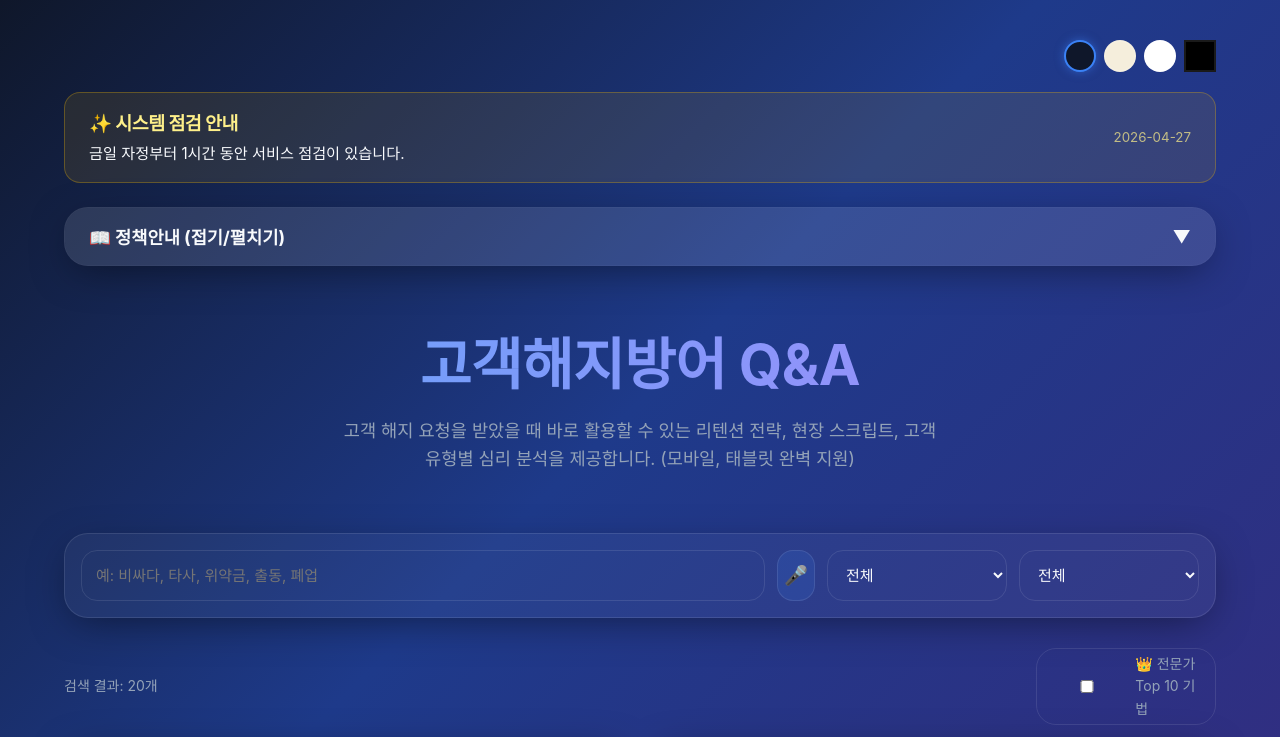
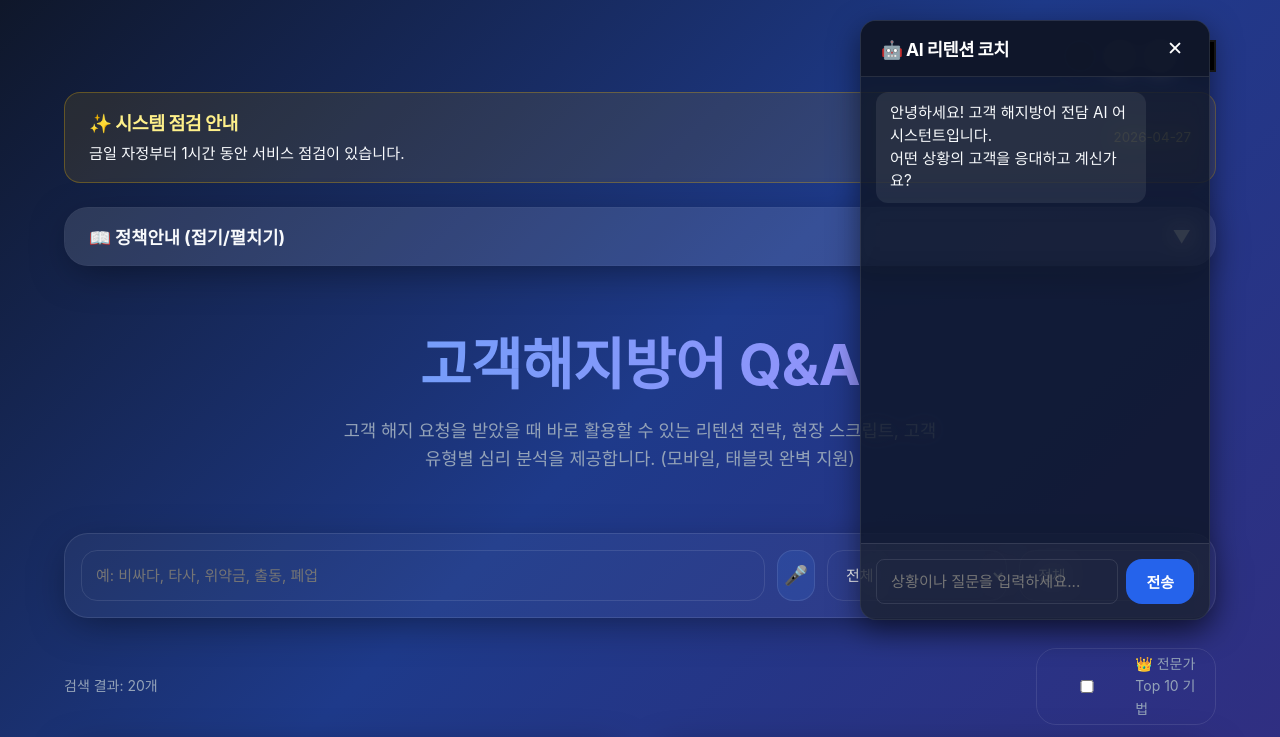
Before and after one commit to bough38-web/https-github.com-bough38-web, a Next.js app: page / in a window 1280 px wide. Shown: the top 737 px of the page. Built offline with nearby package versions, Linux system fonts and the light colour scheme; a web font is replaced by a local one.

Commit message:
style: Move chatbot to top-right with glassmorphism background

```diff
--- a/components/AIChatbot.tsx
+++ b/components/AIChatbot.tsx
@@ -75,12 +75,13 @@ export default function AIChatbot() {
 
       {isOpen && (
         <div style={{
-          position: 'fixed', bottom: 100, right: 30, width: '350px', height: '500px',
-          background: 'var(--color-surface)', border: '1px solid var(--color-border)',
+          position: 'fixed', top: 20, right: 30, width: '350px', height: '600px',
+          background: 'rgba(15, 23, 42, 0.85)', backdropFilter: 'blur(10px)',
+          border: '1px solid rgba(255, 255, 255, 0.1)',
           borderRadius: 16, boxShadow: '0 10px 30px rgba(0,0,0,0.5)',
           display: 'flex', flexDirection: 'column', overflow: 'hidden', zIndex: 10000
         }}>
-          <div style={{ background: '#0f172a', color: '#fff', padding: '15px 20px', display: 'flex', justifyContent: 'space-between', alignItems: 'center' }}>
+          <div style={{ background: 'rgba(15, 23, 42, 0.95)', color: '#fff', padding: '15px 20px', display: 'flex', justifyContent: 'space-between', alignItems: 'center', borderBottom: '1px solid rgba(255,255,255,0.1)' }}>
             <h3 style={{ margin: 0, fontSize: '1.1rem' }}>🤖 AI 리텐션 코치</h3>
             <button onClick={() => setIsOpen(false)} style={{ background: 'transparent', border: 'none', color: '#fff', cursor: 'pointer', fontSize: '1.2rem' }}>✕</button>
           </div>
```
